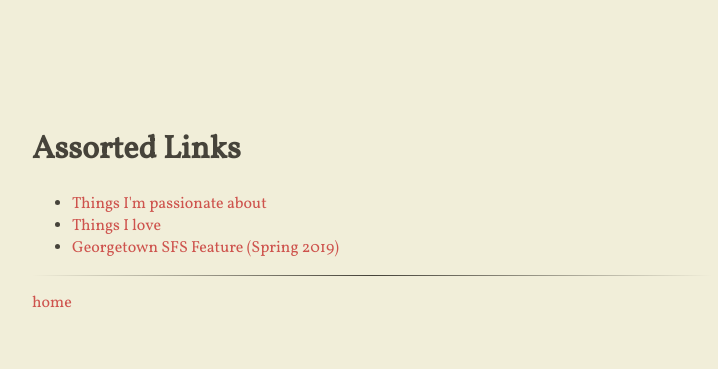
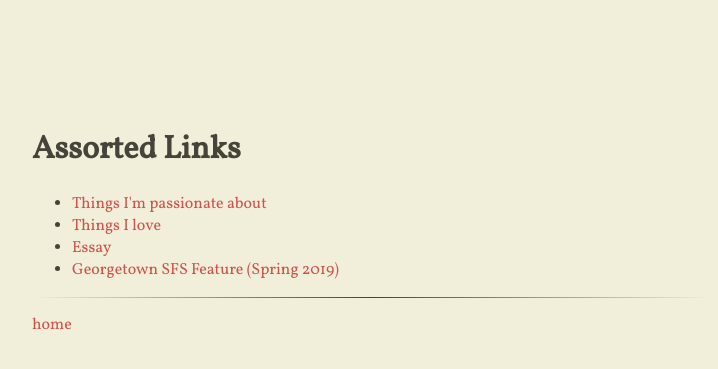
Before and after one commit to sgarrett233/sgarrett233.github.io, a Jekyll site: the page built from pages.md, in a window 1280 px wide. Shown: the top 369 px of the page, without its empty margins (268-986 px from the left). Built offline with Jekyll 4.4.1, drawn with Linux system fonts in a browser that asks for light colours; nearby versions of some CDN libraries.

Commit message:
Update pages.md

```diff
--- a/pages.md
+++ b/pages.md
@@ -7,6 +7,8 @@ layout: base
 </li>
 <li> <a href="/love">Things I love</a>
 </li>
+<li> <a href="/ftbc2020">Essay</a>
+</li>
 <li> <a href="https://sfs.georgetown.edu/stephen-garrett-sfs19-learns-to-value-self-reflection-and-academic-growth-at-sfs/">Georgetown SFS Feature (Spring 2019)</a>
 </li>
 </ul>
```
